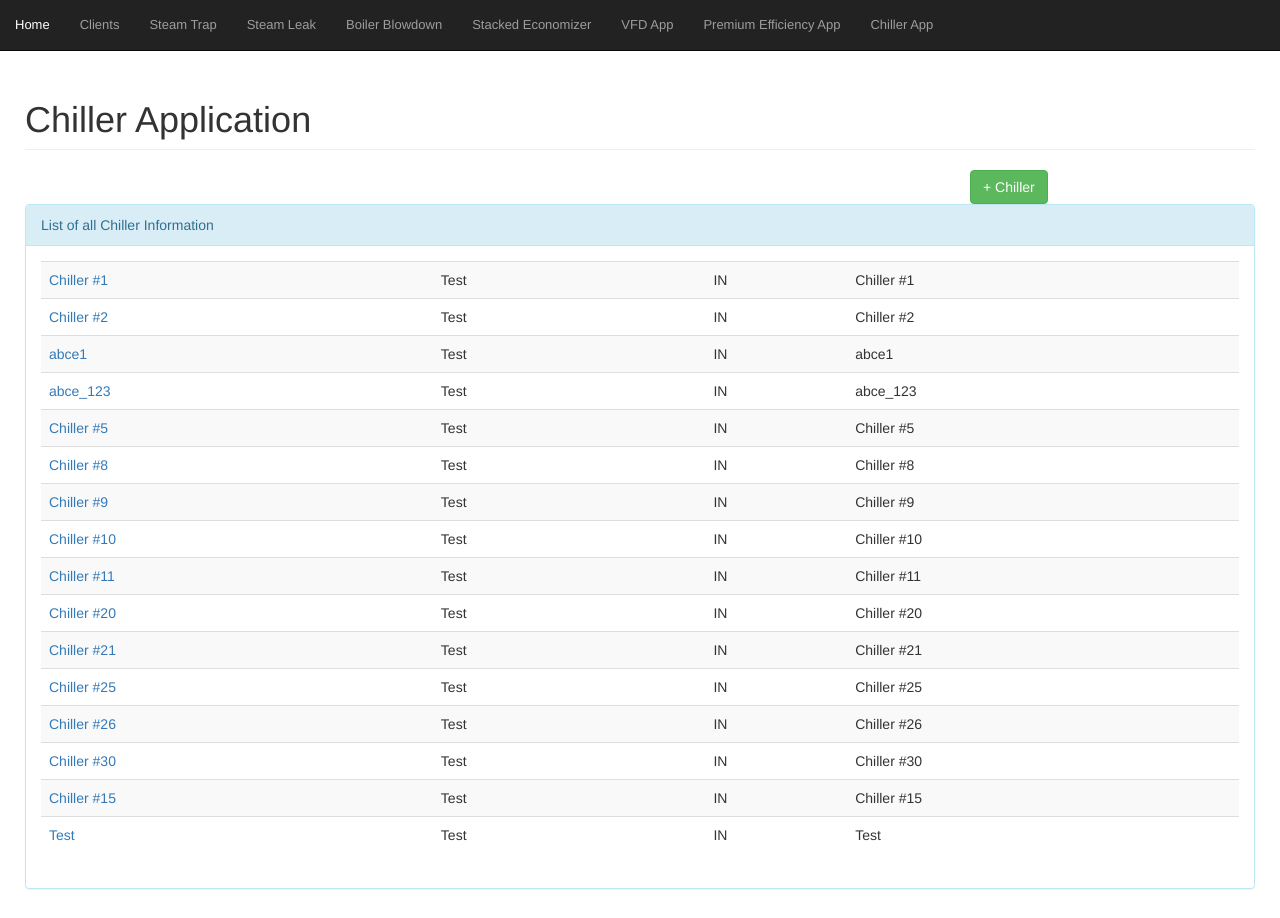
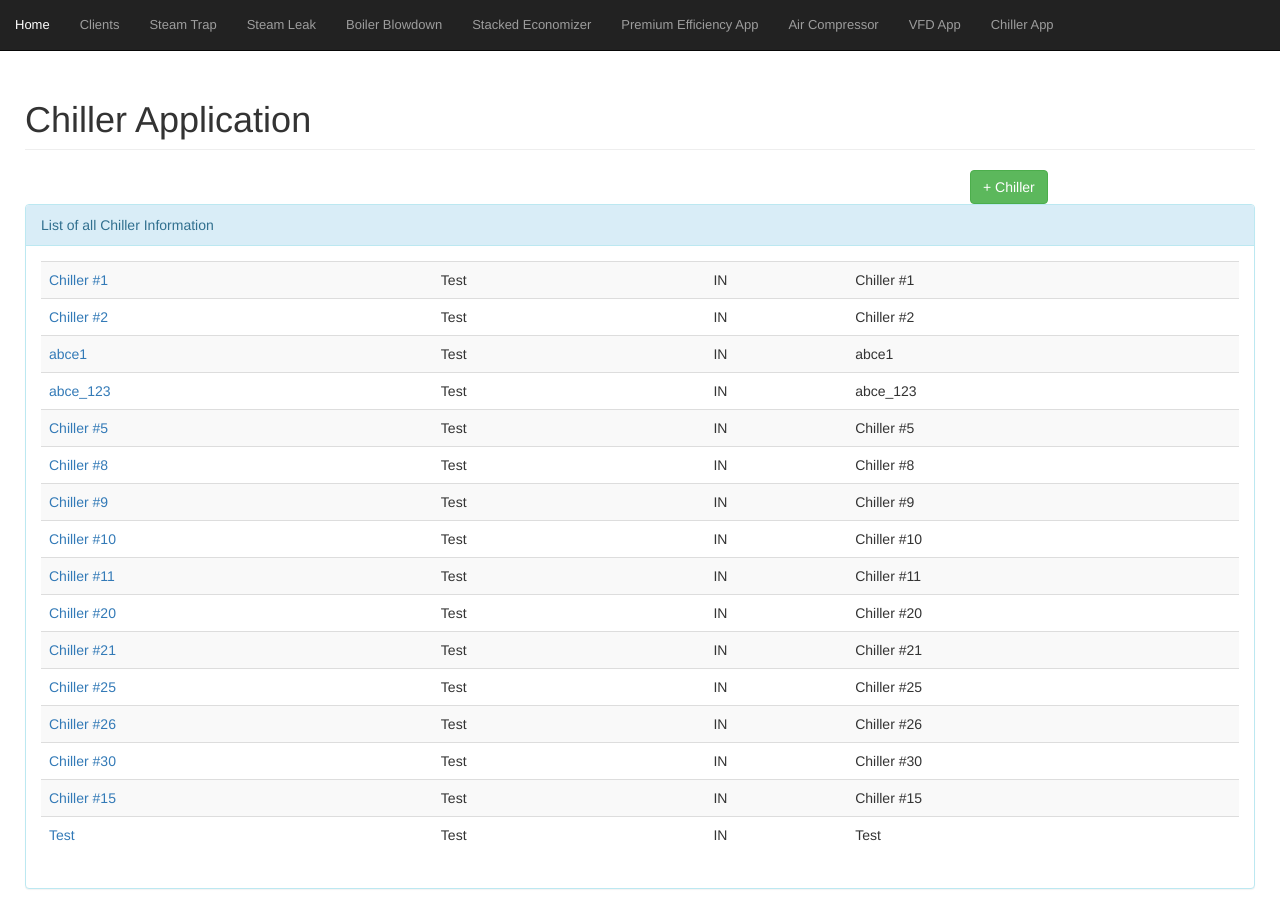
Before and after one commit to spendyala/my_pro, a Django app: page /chiller_app/ in a window 1280 px wide. Shown: the top 918 px of the page. Run offline with Django 3.2, Linux system fonts and the light colour scheme; data comes from the database, SQL or seed files in the repository; some libraries are stand-ins or nearby versions.

Commit message:
Look same

```diff
--- a/chiller_app/templates/chiller_app/index.html
+++ b/chiller_app/templates/chiller_app/index.html
@@ -32,10 +32,11 @@
 				  <a class="navbar-brand" href="http://54.215.143.7/client">Clients</a>
 				  <a class="navbar-brand" href="http://54.215.143.7/steam_trap">Steam Trap</a>
 				  <a class="navbar-brand" href="http://54.215.143.7/steam_leak">Steam Leak</a>
-				 <a class="navbar-brand" href="http://54.215.143.7/boiler_blowdown">Boiler Blowdown</a>
-				<a class="navbar-brand" href="http://54.215.143.7/stacked_economizer">Stacked Economizer</a>
+				  <a class="navbar-brand" href="http://54.215.143.7/boiler_blowdown">Boiler Blowdown</a>
+				  <a class="navbar-brand" href="http://54.215.143.7/stacked_economizer">Stacked Economizer</a>
+				  <a class="navbar-brand" href="http://54.215.143.7/premium_efficiency_app">Premium Efficiency App</a>
+				  <a class="navbar-brand" href="http://54.215.143.7//air_compressors">Air Compressor</a>
 				  <a class="navbar-brand" href="http://54.215.143.7/vfd">VFD App</a>
-				  <a class="navbar-brand" href="http://54.215.143.7/premium_efficiency_app">Premium Efficiency App</a>
 				  <a class="navbar-brand" href="http://54.215.143.7:8000/chiller_app">Chiller App</a>
 
 				</div>
```
Also changed, not shown: chiller_app/templates/chiller_app/details.html (+4 -3 lines).
